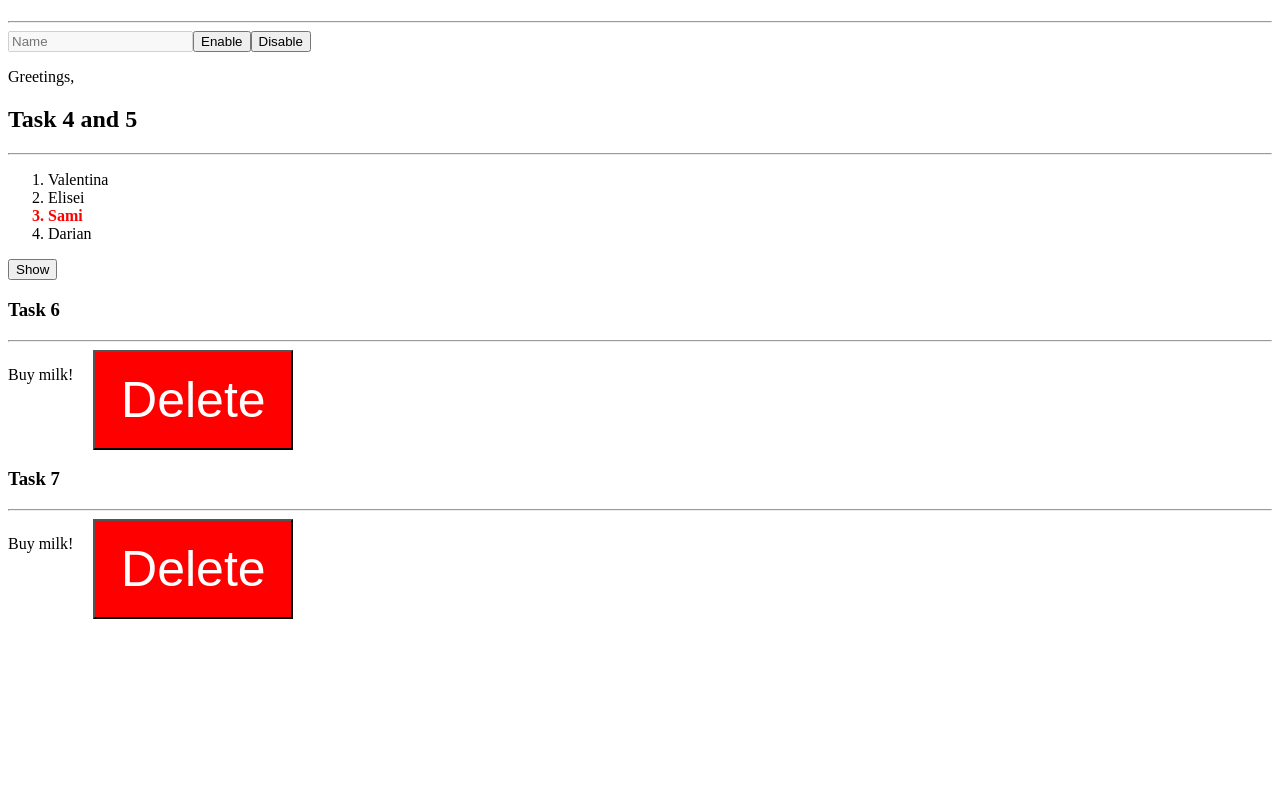
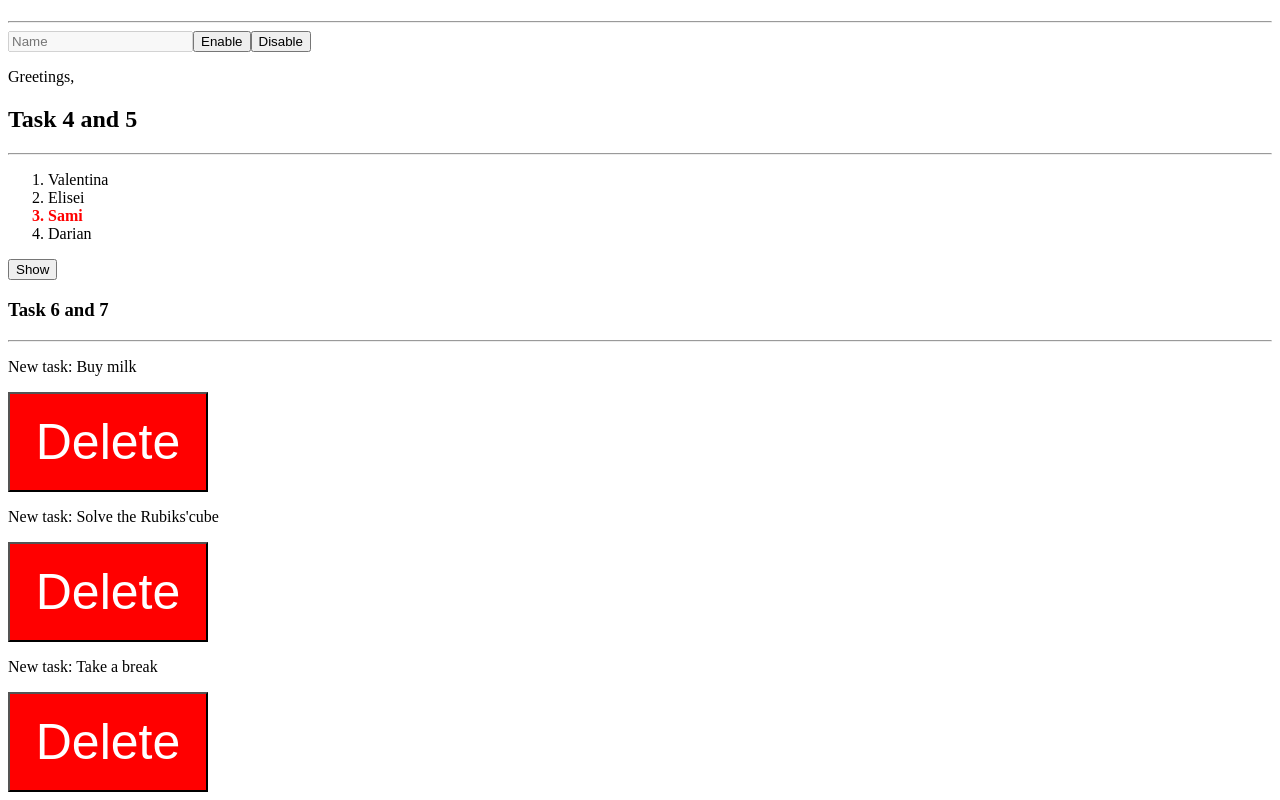
Before and after one commit to samuelburaga/angular-tasks, an Angular app: page / in a window 1280 px wide. Shown: the part 459-1259 px from the top of the page. Before the commit the page ends 1086 px from the top, so only its background shows below. Built offline with nearby package versions, Linux system fonts and the light colour scheme.

Commit message:
to do list is printed

```diff
--- a/src/app/app.component.html
+++ b/src/app/app.component.html
@@ -11,9 +11,6 @@
 <h2>Task 4 and 5</h2>
 <hr />
 <app-list></app-list>
-<h3>Task 6</h3>
+<h3>Task 6 and 7</h3>
 <hr />
 <app-tasks></app-tasks>
-<h3>Task 7</h3>
-<hr />
-<app-tasks></app-tasks>
--- a/src/app/components/tasks/card/card.component.css
+++ b/src/app/components/tasks/card/card.component.css
@@ -7,6 +7,5 @@
 }
 
 p {
-	float: left;
 	margin-right: 20px;
 }
--- a/src/app/components/tasks/card/card.component.html
+++ b/src/app/components/tasks/card/card.component.html
@@ -1,2 +1,2 @@
-<p>Buy milk!</p>
+<p>New task: {{ task }}</p>
 <button class="delete-button">Delete</button>
--- a/src/app/components/tasks/card/card.component.ts
+++ b/src/app/components/tasks/card/card.component.ts
@@ -1,8 +1,10 @@
-import { Component } from "@angular/core";
+import { Component, Input } from "@angular/core";
 
 @Component({
 	selector: "app-card",
 	templateUrl: "./card.component.html",
 	styleUrls: ["./card.component.css"],
 })
-export class CardComponent {}
+export class CardComponent {
+	@Input() task: string = "";
+}
--- a/src/app/components/tasks/tasks.component.html
+++ b/src/app/components/tasks/tasks.component.html
@@ -1 +1 @@
-<app-card></app-card>
+<app-card *ngFor="let newTask of tasks" [task]="newTask"></app-card>
--- a/src/app/components/tasks/tasks.component.ts
+++ b/src/app/components/tasks/tasks.component.ts
@@ -1,4 +1,4 @@
-import { Component } from "@angular/core";
+import { Component, Input } from "@angular/core";
 
 @Component({
 	selector: "app-tasks",
```
